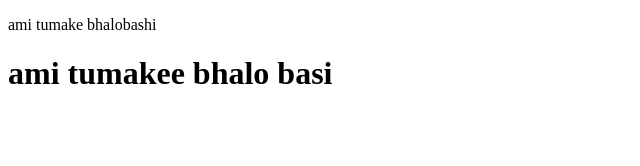
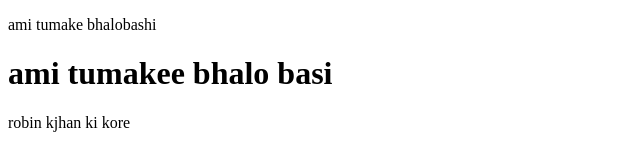
Before and after one commit to Siddikurrahma/third-repo, a plain HTML site: page third repo/index.html in a window 1280 px wide. Shown: the whole page, without its empty margins (0-640 px from the left). Drawn offline with Linux system fonts and the light colour scheme.

Commit message:
first commit

```diff
--- a/third repo/index.html
+++ b/third repo/index.html
@@ -15,5 +15,9 @@
 
         ami tumakee bhalo basi
     </h1>
+    <p>
+        robin kjhan ki kore
+
+    </p>
 </body>
 </html>
```
